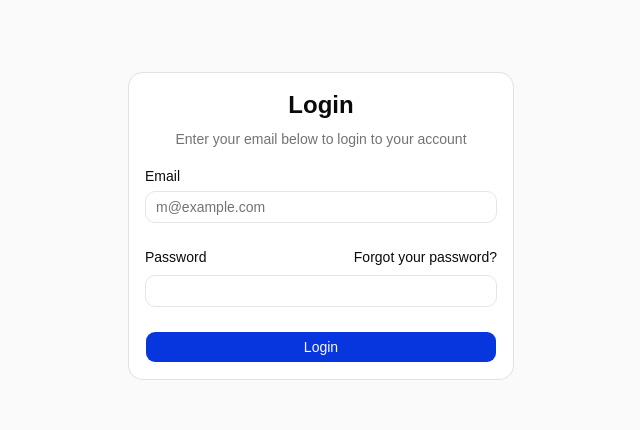
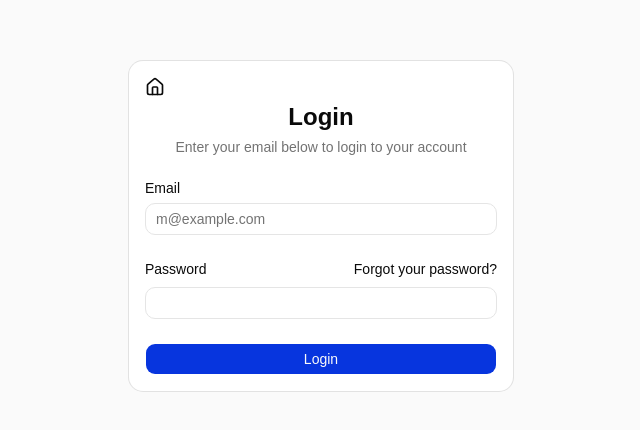
Before and after one commit to thanulabiman/StockFlow-Web, a React (Vite) app in the folder StockFlow-Web/: page /login in a window 1280 px wide. Shown: the part 174-604 px from the top of the page, without its empty margins (319-959 px from the left). Built offline with nearby package versions, Linux system fonts and the light colour scheme.

Commit message:
Error Page Added

```diff
--- a/StockFlow-Web/src/App.jsx
+++ b/StockFlow-Web/src/App.jsx
@@ -1,7 +1,8 @@
-import { BrowserRouter, Routes, Route } from "react-router-dom"
+import { BrowserRouter, Routes, Route, Navigate } from "react-router-dom"
 
 import Home from "./pages/home";
 import Login from "./pages/login";
+import Error from "./pages/error";
 
 function App() {
     return (
@@ -9,6 +10,9 @@ function App() {
             <Routes>
                 <Route path="/" element={<Home />} />
                 <Route path="/login" element={<Login />} />
+
+
+                <Route path="*" element={<Error />}/>
             </Routes>
         </BrowserRouter>
     )
--- /dev/null
+++ b/StockFlow-Web/src/pages/error/index.jsx
@@ -0,0 +1,30 @@
+import React from 'react'
+
+import TopNav from '@/components/top-nav/TopNav'
+
+import { Link } from 'react-router-dom'
+
+import { ChevronRight } from 'lucide-react'
+
+function Error() {
+    return (
+        <div>
+            <TopNav />
+
+            <div>
+                <div className='flex flex-col items-center justify-center mt-auto gap-2 text-center min-h-screen' >
+                    <h1 className='font-bold text-4xl'>Sorry, the web page you are looking for cannot be found</h1>
+
+                    <Link to="/" className='flex items-center gap-1 hover:underline hover:text-[#032aa1]'>
+                    <p >Return back to the Home Page </p>
+                    <ChevronRight className='size-4 hover:text-[#032aa1]'/>
+                    </Link>
+
+                </div>
+            </div>
+        </div>
+
+    )
+}
+
+export default Error
--- a/StockFlow-Web/src/pages/login/index.jsx
+++ b/StockFlow-Web/src/pages/login/index.jsx
@@ -4,13 +4,15 @@ import AuthLayout from '../../layouts/AuthLayout'
 
 import { useState } from 'react'
 
+import { Home } from 'lucide-react'
+
+import { useNavigate } from 'react-router-dom'
+
 import { Button } from "@/components/ui/button"
 import {
   Card,
-  CardAction,
   CardContent,
   CardDescription,
-  CardFooter,
   CardHeader,
   CardTitle,
 } from "@/components/ui/card"
@@ -18,6 +20,7 @@ import { Input } from "@/components/ui/input"
 import { Label } from "@/components/ui/label"
 
 function Login() {
+  const navigate = useNavigate();
   const [form, setForm] = useState({
     email: "",
     password: ""
@@ -41,12 +44,13 @@ function Login() {
     <AuthLayout>
       <Card className="w-full max-w-sm">
         <CardHeader className='text-center h-16'>
+          <Home onClick={() => navigate("/")} className='hover:cursor-pointer mt-auto size-5' />
           <CardTitle className='text-2xl font-semibold'>Login</CardTitle>
           <CardDescription>
             Enter your email below to login to your account
           </CardDescription>
         </CardHeader>
-        <CardContent>
+        <CardContent className='mt-6'>
           <form onSubmit={(handleSubmit)}>
             <div className="flex flex-col gap-6">
               <div className="grid gap-2">
```
